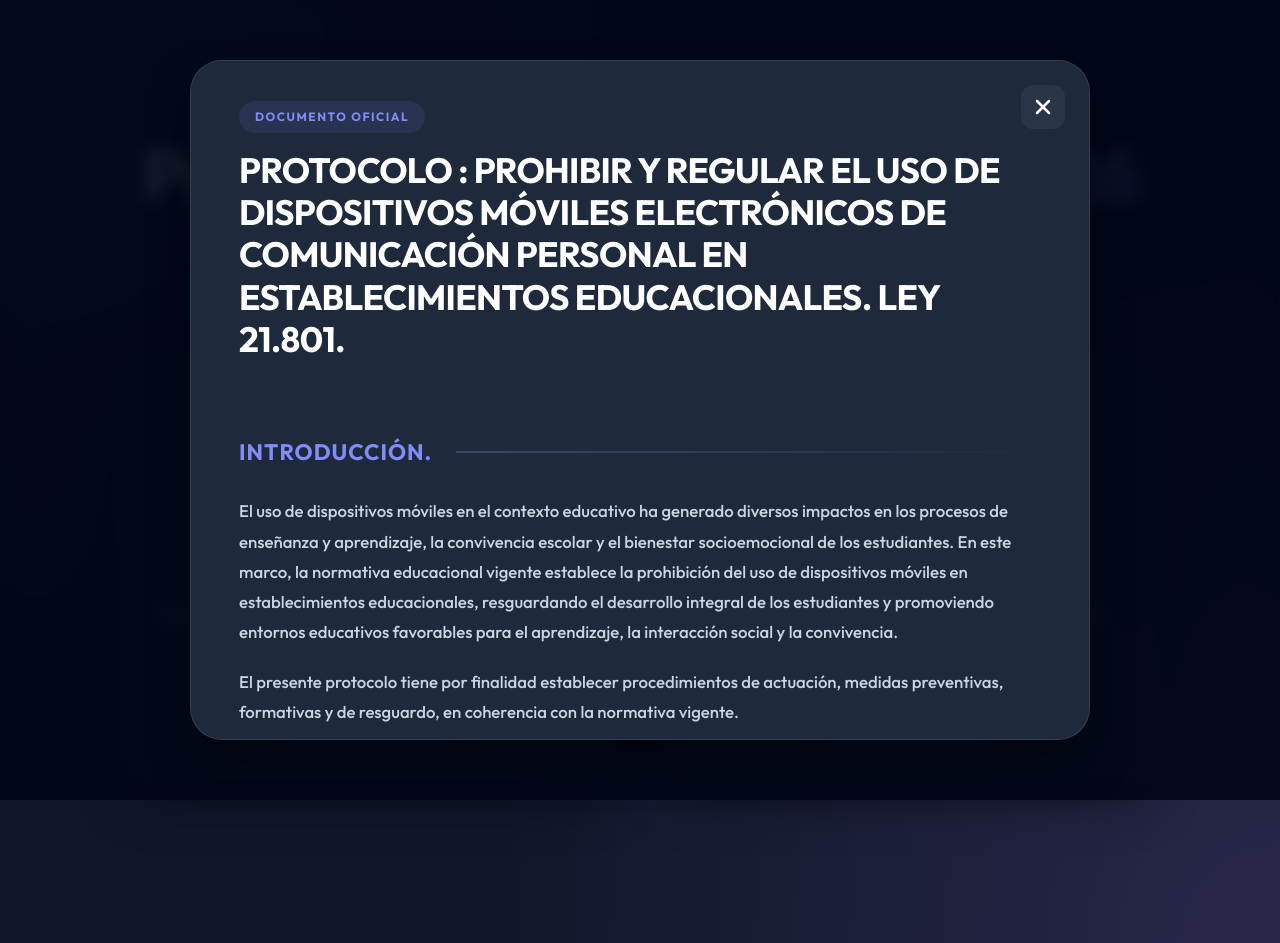
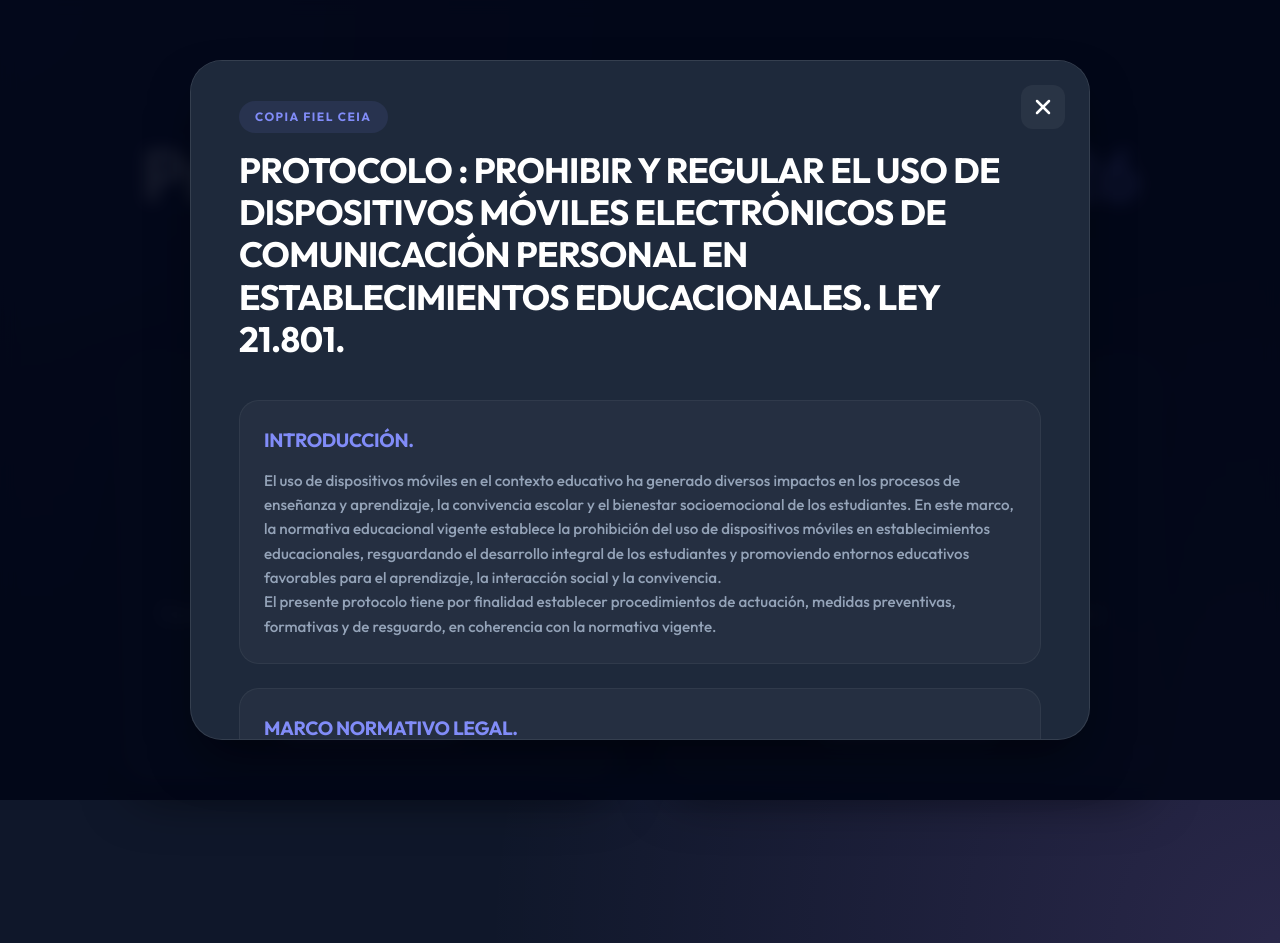
Before and after one commit to Juanpi2024/PROTOCOLOS-Y-REGLAMENTOS-CEIA-2026, a website built with Vite: page index.html in a window 1280 px wide. Both pictures are taken after a click on the element 371 px from the left and 570 px from the top of the page. Built offline with nearby package versions, Linux system fonts and the light colour scheme; grey boxes are pictures that could not be loaded.

Commit message:
UI Update: Grouping protocol points into interactive cards for better readability

```diff
--- a/main.js
+++ b/main.js
@@ -1,74 +1,55 @@
 /**
  * CEIA Juanita Zúñiga - Protocol Management System
- * Senior Implementation: Modularity, Error Handling, and UX Refinement
+ * Senior Implementation: Dynamic Card Generation for Protocol Points
  */
 
 const ProtocolApp = {
-    // State management
     state: {
         data: null,
-        isModalOpen: false,
-        activeProtocol: null
+        isModalOpen: false
     },
 
-    // UI Elements
     ui: {
         modalOverlay: document.getElementById('modal-overlay'),
         modalContent: document.getElementById('modal-content'),
         body: document.body
     },
 
-    // Initialization
     async init() {
-        console.log('🚀 Initializing Protocol App...');
         await this.loadData();
         this.bindEvents();
     },
 
-    // Data handling
     async loadData() {
         try {
             const response = await fetch('./data/protocolos.json');
-            if (!response.ok) throw new Error(`HTTP error! status: ${response.status}`);
             this.state.data = await response.json();
-            console.log('✅ Protocols loaded successfully');
         } catch (error) {
-            console.error('❌ Failed to load protocols:', error);
-            this.showErrorMessage();
+            console.error('Error loading protocols:', error);
         }
     },
 
-    // Event binding
     bindEvents() {
-        // Card clicks
         document.getElementById('btn-telefonos')?.addEventListener('click', () => this.openModal('telefonos'));
         document.getElementById('btn-camaras')?.addEventListener('click', () => this.openModal('camaras'));
-
-        // Modal close triggers
         document.getElementById('modal-close')?.addEventListener('click', () => this.closeModal());
 
         this.ui.modalOverlay.addEventListener('click', (e) => {
             if (e.target === this.ui.modalOverlay) this.closeModal();
         });
 
-        // Keyboard support
         window.addEventListener('keydown', (e) => {
             if (e.key === 'Escape' && this.state.isModalOpen) this.closeModal();
         });
     },
 
-    // Modal Logic
     openModal(key) {
         if (!this.state.data) return;
-
         const protocolKey = key === 'telefonos' ? 'protocolo_telefonos' : 'protocolo_camaras';
         const data = this.state.data[protocolKey];
-
         if (!data) return;
 
-        this.state.activeProtocol = key;
         this.renderProtocol(data);
-
         this.ui.modalOverlay.classList.add('active');
         this.ui.body.style.overflow = 'hidden';
         this.state.isModalOpen = true;
@@ -78,45 +59,56 @@ const ProtocolApp = {
         this.ui.modalOverlay.classList.remove('active');
         this.ui.body.style.overflow = '';
         this.state.isModalOpen = false;
-
-        // Reset scroll for next opening
-        setTimeout(() => {
-            this.ui.modalContent.closest('.modal-body').scrollTop = 0;
-        }, 400);
     },
 
-    // Rendering Engine
     renderProtocol(data) {
-        const contentHtml = data.contenido_completo.map(para => {
+        const cards = [];
+        let currentCard = null;
+
+        data.contenido_completo.forEach(para => {
             const isTitle = para === para.toUpperCase() && para.length > 5;
-            const isNumbered = /^[0-9](\.-|\.)|^(a|b|c|f)\)/i.test(para);
+            const isNumbered = /^[0-9]+(\.-|\.)|^(a|b|c|f|h)\)|^[0-9]+°/.test(para);
 
-            if (isTitle) {
-                return `<h2 class="full-content-title">${para}</h2>`;
-            } else if (isNumbered) {
-                return `<h3 class="full-content-subtitle">${para}</h3>`;
+            if (isTitle || isNumbered) {
+                // Save previous card if it exists
+                if (currentCard) cards.push(currentCard);
+
+                // Start new card
+                currentCard = {
+                    title: para,
+                    content: [],
+                    type: isTitle ? 'section' : 'point'
+                };
+            } else if (currentCard) {
+                currentCard.content.push(para);
             } else {
-                return `<p class="full-content-text">${para.replace(/\n/g, '<br>')}</p>`;
+                // Initial paragraphs before any title/number
+                cards.push({ title: '', content: [para], type: 'intro' });
             }
-        }).join('');
+        });
+
+        // Push last card
+        if (currentCard) cards.push(currentCard);
+
+        const cardsHtml = cards.map(card => `
+            <div class="content-card ${card.type}">
+                ${card.title ? `<h3 class="${card.type === 'section' ? 'full-content-title' : 'full-content-subtitle'}">${card.title}</h3>` : ''}
+                ${card.content.map(p => `<p class="full-content-text">${p.replace(/\n/g, '<br>')}</p>`).join('')}
+            </div>
+        `).join('');
 
         this.ui.modalContent.innerHTML = `
             <div class="modal-header">
-                <span class="protocol-badge">Documento Oficial</span>
+                <span class="protocol-badge">Copia Fiel CEIA</span>
                 <h1>${data.titulo}</h1>
             </div>
             <div class="modal-body">
                 <div class="full-content-wrapper">
-                    ${contentHtml}
+                    ${cardsHtml}
                 </div>
             </div>
         `;
-    },
-
-    showErrorMessage() {
-        alert('Lo sentimos, no pudimos cargar los protocolos. Por favor, intenta refrescar la página.');
     }
 };
 
-// Start application
 document.addEventListener('DOMContentLoaded', () => ProtocolApp.init());
--- a/style.css
+++ b/style.css
@@ -288,46 +288,48 @@ h1, h2, h3 {
   border-radius: 10px;
 }
 
-/* Content Styles */
 .full-content-wrapper {
-  color: rgba(255, 255, 255, 0.9);
-  line-height: 1.8;
+  display: flex;
+  flex-direction: column;
+  gap: 1.5rem;
+  padding-top: 1rem;
+}
+
+.content-card {
+  background: rgba(255, 255, 255, 0.03);
+  border: 1px solid rgba(255, 255, 255, 0.05);
+  border-radius: 20px;
+  padding: 1.5rem;
+  transition: var(--transition);
+}
+
+.content-card:hover {
+  background: rgba(255, 255, 255, 0.05);
+  border-color: var(--primary-light);
+  transform: translateX(5px);
 }
 
 .full-content-title {
-  font-size: 1.4rem;
+  font-size: 1.2rem;
   color: var(--primary);
-  margin: 3rem 0 1.5rem 0;
-  text-transform: uppercase;
-  letter-spacing: 1px;
-  position: relative;
+  margin-bottom: 0.8rem;
   display: flex;
   align-items: center;
-}
-
-.full-content-title::after {
-  content: '';
-  height: 2px;
-  flex: 1;
-  background: linear-gradient(to right, var(--primary), transparent);
-  margin-left: 1.5rem;
-  opacity: 0.3;
+  gap: 0.8rem;
+  font-weight: 700;
 }
 
 .full-content-subtitle {
-  font-size: 1.1rem;
+  font-size: 1rem;
   color: var(--secondary);
-  margin: 2rem 0 1rem 0;
+  margin-bottom: 0.6rem;
   font-weight: 600;
-  background: rgba(192, 132, 252, 0.05);
-  padding: 0.5rem 1rem;
-  border-radius: 8px;
 }
 
 .full-content-text {
-  font-size: 1.05rem;
-  margin-bottom: 1.2rem;
-  color: #cbd5e1;
+  font-size: 0.95rem;
+  color: var(--text-muted);
+  margin: 0;
 }
 
 /* Animations */
```
